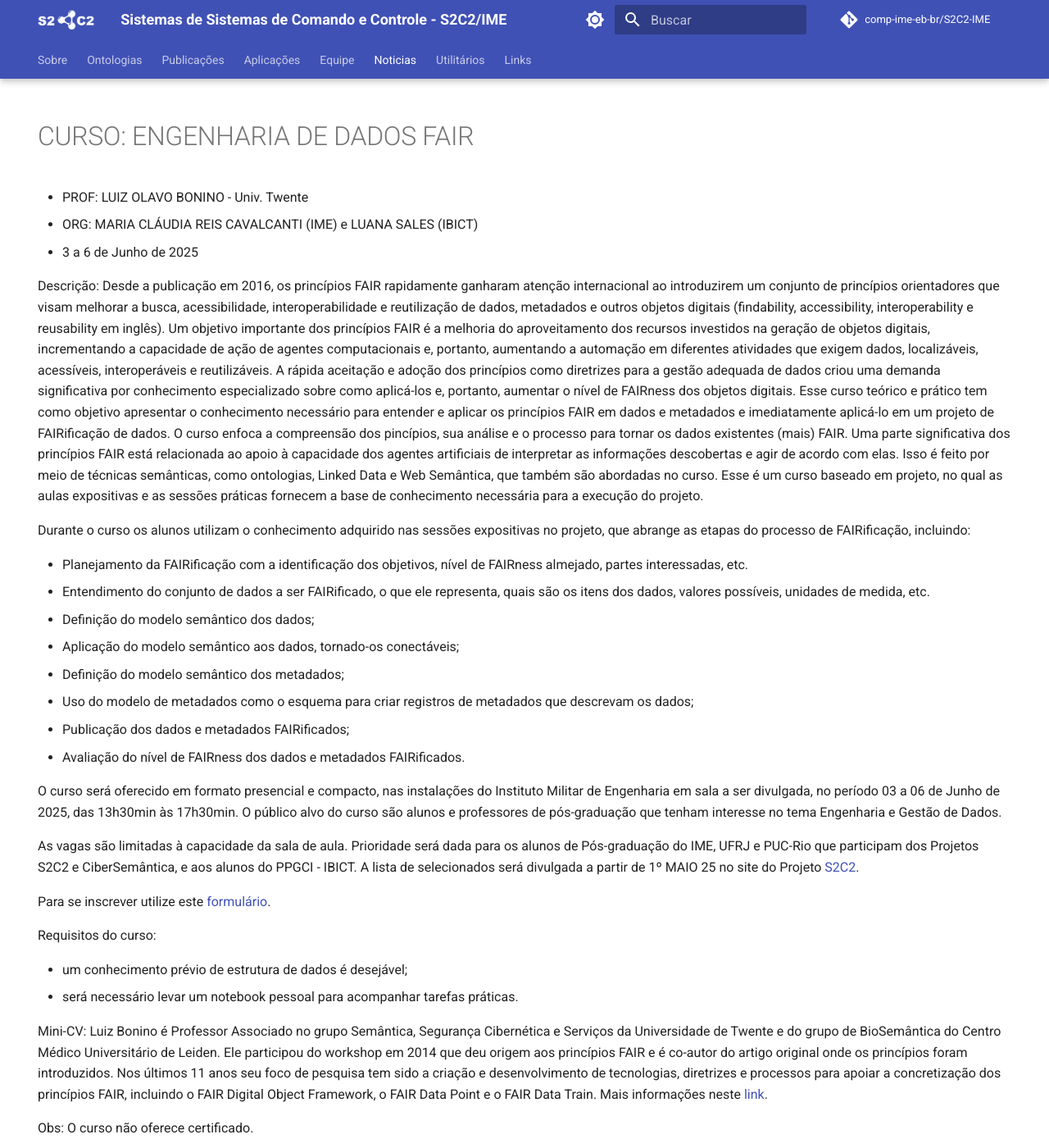
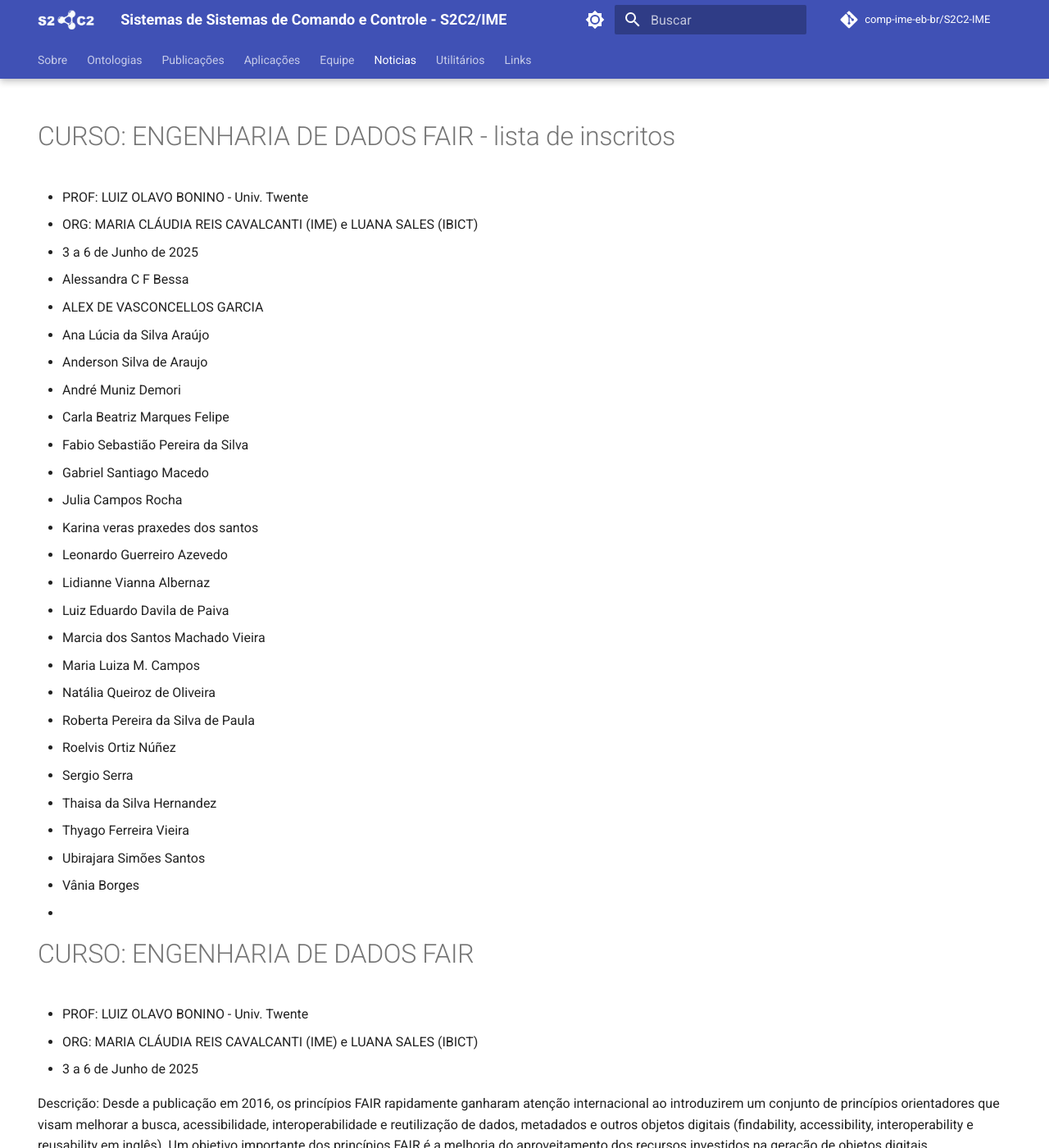
Before and after one commit to comp-ime-eb-br/S2C2-IME, an MkDocs documentation site: the page built from docs/noticia.md, in a window 1280 px wide and 1400 px high. Shown: the whole window at 82% size. Built offline with MkDocs 1.6.1 and Material for MkDocs 9.7.7, drawn with Linux system fonts in a browser that asks for light colours; comment, search, counter and statistics services are not loaded.

Commit message:
Update noticia.md lista de inscritos do curso Eng Dados

```diff
--- a/docs/noticia.md
+++ b/docs/noticia.md
@@ -3,6 +3,38 @@ hide:
   - navigation
   - toc
 ---
+# CURSO: ENGENHARIA DE DADOS FAIR - lista de inscritos
+- PROF: LUIZ OLAVO BONINO - Univ. Twente
+- ORG: MARIA CLÁUDIA REIS CAVALCANTI (IME) e LUANA SALES (IBICT)
+- 3 a 6 de Junho de 2025
+
+- Alessandra C F Bessa
+- ALEX DE VASCONCELLOS GARCIA
+- Ana Lúcia da Silva Araújo
+- Anderson Silva de Araujo
+- André Muniz Demori
+- Carla Beatriz Marques Felipe
+- Fabio Sebastião Pereira da Silva
+- Gabriel Santiago Macedo
+- Julia Campos Rocha
+- Karina veras praxedes dos santos
+- Leonardo Guerreiro Azevedo
+- Lidianne Vianna Albernaz
+- Luiz Eduardo Davila de Paiva
+- Marcia dos Santos Machado Vieira
+- Maria Luiza M. Campos
+- Natália Queiroz de Oliveira
+- Roberta Pereira da Silva de Paula
+- Roelvis Ortiz Núñez
+- Sergio Serra
+- Thaisa da Silva Hernandez
+- Thyago Ferreira Vieira
+- Ubirajara Simões Santos
+- Vânia Borges
+
+
+
+-
 # CURSO: ENGENHARIA DE DADOS FAIR
 - PROF: LUIZ OLAVO BONINO - Univ. Twente
 - ORG: MARIA CLÁUDIA REIS CAVALCANTI (IME) e LUANA SALES (IBICT)
```
